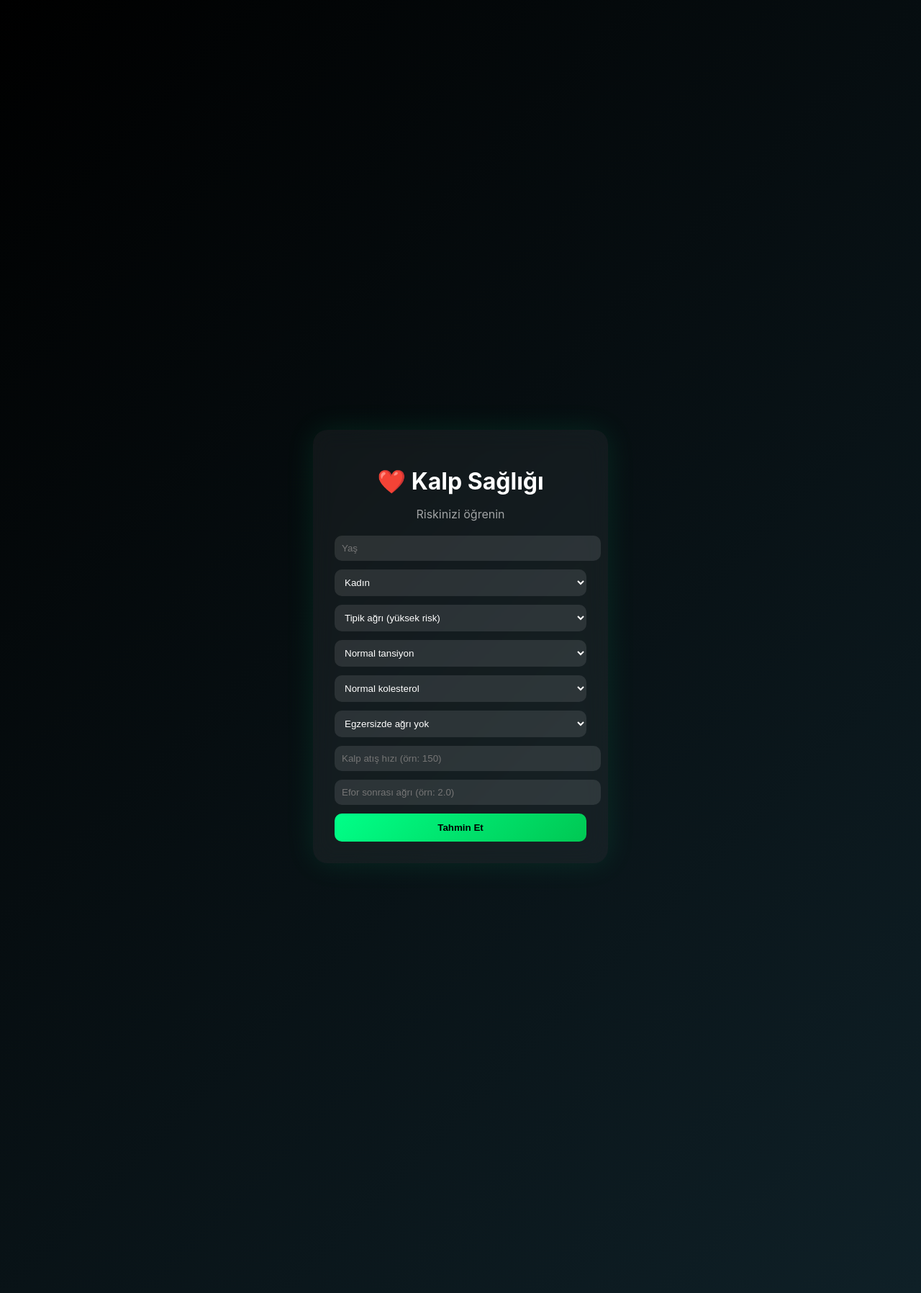
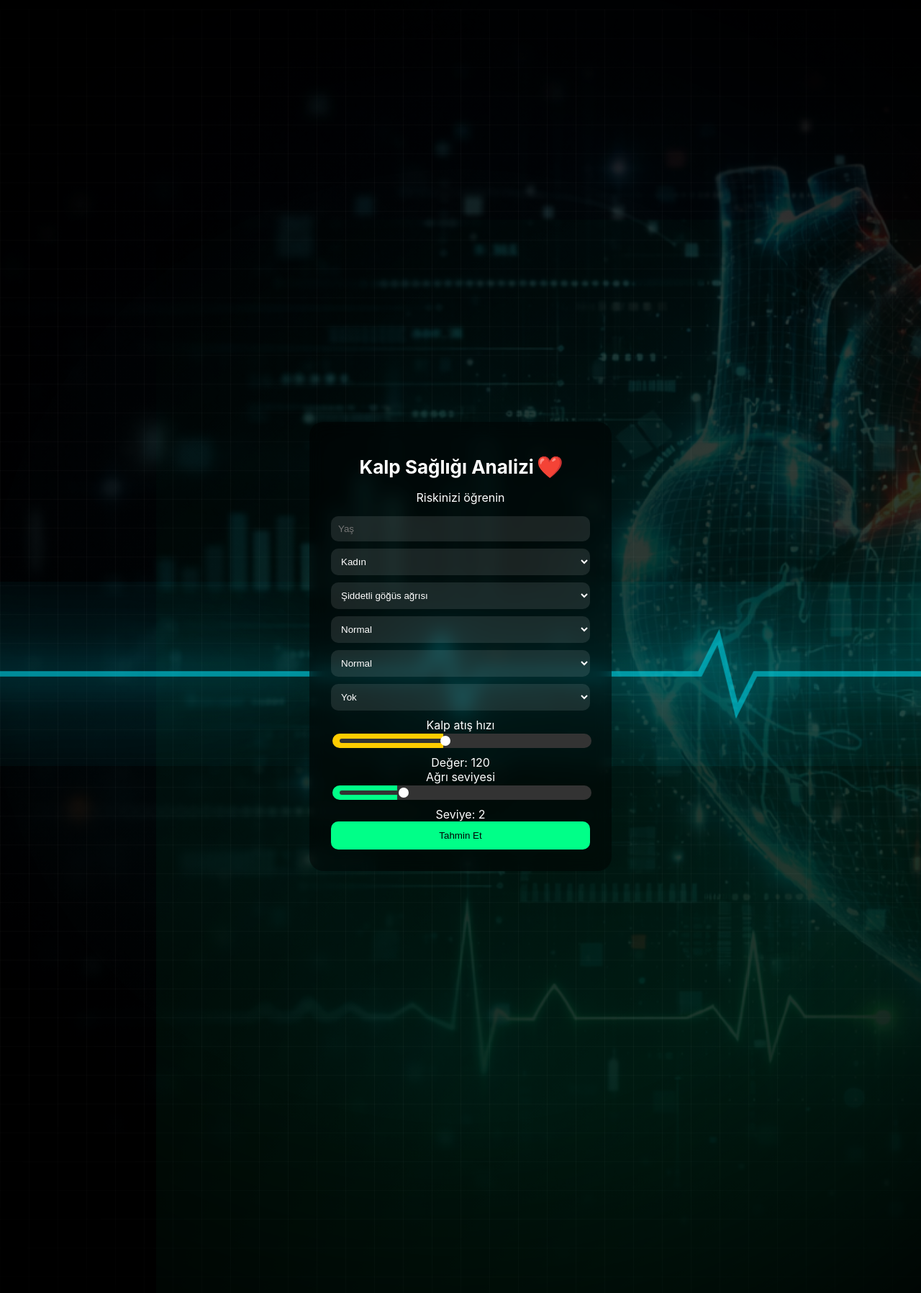
Before and after one commit to kerimcaliskan206/kalp-ai-app, a Flask app: page / in a window 1280 px wide. Shown: the whole page at 72% size. Run offline with Flask 3, Linux system fonts and the light colour scheme; parts of the project's set-up code (start-up, migrations or seed data) failed here and were passed over.

Commit message:
final fix ekg + ui

```diff
--- a/static/style.css
+++ b/static/style.css
@@ -1,95 +1,176 @@
 body {
 margin: 0;
-    padding: 0;
-    background: linear-gradient(135deg, #000000, #0f2027);
 font-family: -apple-system, sans-serif;
 color: white;
+overflow-x: hidden;
 }
 
-/* Ortalama */
+* { box-sizing: border-box; }
+
+.bg {
+position: fixed;
+width: 100%;
+height: 100%;
+z-index: 0;
+background:
+linear-gradient(rgba(0,0,0,0.75), rgba(0,0,0,0.9)),
+url("/static/bg.jpg");
+background-size: cover;
+}
+
+.grid {
+position: absolute;
+width: 100%;
+height: 100%;
+background-image:
+linear-gradient(rgba(255,255,255,0.03) 1px, transparent 1px),
+linear-gradient(90deg, rgba(255,255,255,0.03) 1px, transparent 1px);
+background-size: 40px 40px;
+animation: gridMove 20s linear infinite;
+}
+
+@keyframes gridMove {
+to { transform: translateY(40px); }
+}
+
+.aurora {
+position: absolute;
+width: 200%;
+height: 200%;
+background: radial-gradient(circle, rgba(0,255,150,0.15), transparent);
+animation: auroraMove 12s infinite alternate;
+}
+
+@keyframes auroraMove {
+to { transform: translate(10%,10%); }
+}
+
+.vignette {
+position: absolute;
+width: 100%;
+height: 100%;
+background: radial-gradient(circle, transparent 60%, rgba(0,0,0,0.8));
+}
+
+/* 🔥 EKG */
+.ekg {
+position: absolute;
+top: 45%;
+width: 100%;
+opacity: 0.6;
+transform: translateZ(0);
+}
+
+.ekg-track {
+display: flex;
+width: 200%;
+animation: ekgFlow 2.5s linear infinite;
+will-change: transform;
+}
+
+.ekg svg {
+width: 50%;
+}
+
+.ekg-line {
+fill: none;
+stroke: #00eaff;
+stroke-width: 3;
+filter:
+drop-shadow(0 0 10px #00eaff)
+drop-shadow(0 0 25px #00eaff)
+drop-shadow(0 0 50px #00eaff);
+}
+
+@keyframes ekgFlow {
+to { transform: translateX(-50%); }
+}
+
 .container {
 display: flex;
 justify-content: center;
 align-items: center;
-    height: 100vh;
+min-height: 100vh;
+padding: 20px;
 }
 
-/* Kart */
 .card {
-    background: rgba(255,255,255,0.05);
+background: rgba(0,0,0,0.45);
+backdrop-filter: blur(12px);
 padding: 30px;
 border-radius: 20px;
-    width: 350px;
-    backdrop-filter: blur(15px);
-    box-shadow: 0 0 40px rgba(0,255,150,0.1);
+max-width: 420px;
+width: 100%;
+margin: auto;
 text-align: center;
-
-    animation: fadeIn 0.8s ease;
 }
 
-/* Başlık */
-h1 {
-    margin-bottom: 5px;
+.title { font-size: 26px; }
+
+.heart {
+display: inline-block;
+animation: beat 1s infinite;
 }
 
-p {
-    opacity: 0.6;
-    margin-bottom: 20px;
+@keyframes beat {
+50% { transform: scale(1.2); }
 }
 
-/* Input */
 input, select {
 width: 100%;
 padding: 10px;
-    margin-bottom: 12px;
+margin-bottom: 10px;
 border-radius: 10px;
 border: none;
 background: rgba(255,255,255,0.1);
 color: white;
 }
 
-/* Buton */
+input[type="range"] {
+height: 6px;
+background: #333;
+}
+
 button {
 width: 100%;
 padding: 12px;
 border-radius: 10px;
 border: none;
-    background: linear-gradient(135deg, #00ff88, #00c853);
-    font-weight: bold;
-    color: black;
+background: #00ff88;
 cursor: pointer;
-    transition: 0.3s;
 }
 
-button:hover {
-    transform: scale(1.05);
-}
-
-/* Sonuç */
-.result {
-    margin-top: 20px;
-    font-size: 22px;
-}
-
-/* Progress */
 .progress {
+margin-top: 15px;
 background: rgba(255,255,255,0.1);
 border-radius: 10px;
-    overflow: hidden;
-    margin-top: 15px;
 }
 
 .progress-bar {
 height: 10px;
+background: linear-gradient(90deg,#00ff88,#ffcc00,#ff4d4d);
+}
+/* 🔥 SLIDER RESET (EN KRİTİK) */
+input[type="range"] {
+    -webkit-appearance: none;
+    appearance: none;
+    background: transparent; /* 🔥 BU ŞART */
 }
 
-/* Risk renkleri */
-.progress-bar.low { background: #00ff88; }
-.progress-bar.mid { background: #ffcc00; }
-.progress-bar.high { background: #ff4d4d; }
+/* track */
+input[type="range"]::-webkit-slider-runnable-track {
+    height: 6px;
+    background: #333;
+    border-radius: 5px;
+}
 
-/* Animasyon */
-@keyframes fadeIn {
-    from { opacity: 0; transform: translateY(20px); }
-    to { opacity: 1; transform: translateY(0); }
+/* thumb */
+input[type="range"]::-webkit-slider-thumb {
+    -webkit-appearance: none;
+    width: 14px;
+    height: 14px;
+    background: white;
+    border-radius: 50%;
+    cursor: pointer;
+    margin-top: -4px;
 }
--- a/templates/index.html
+++ b/templates/index.html
@@ -8,10 +8,40 @@
 
 <body>
 
+<!-- ARKA PLAN -->
+<div class="bg">
+    <div class="grid"></div>
+    <div class="aurora"></div>
+    <div class="vignette"></div>
+
+    <!-- EKG -->
+    <div class="ekg">
+        <div class="ekg-track">
+
+            <!-- 1. SVG -->
+            <svg class="ekgSvg" viewBox="0 0 500 100">
+                <polyline class="ekg-line"
+                points="0,50 40,50 50,20 60,80 70,50 120,50 150,50 160,20 170,80 180,50 500,50"/>
+            </svg>
+
+            <!-- 2. SVG (OFFSET ile kopma yok) -->
+            <svg class="ekgSvg" viewBox="0 0 500 100">
+                <polyline class="ekg-line"
+                points="0,50 0,50 0,50 0,50 40,50 50,20 60,80 70,50 120,50 150,50 160,20 170,80 180,50 500,50"/>
+            </svg>
+
+        </div>
+    </div>
+</div>
+
+<!-- CONTENT -->
 <div class="container">
 <div class="card">
 
-        <h1>❤️ Kalp Sağlığı</h1>
+<h1 class="title">
+Kalp Sağlığı Analizi <span class="heart">❤️</span>
+</h1>
+
 <p>Riskinizi öğrenin</p>
 
 <form method="POST">
@@ -24,73 +54,126 @@
 </select>
 
 <select name="cp">
-                <option value="1">Tipik ağrı (yüksek risk)</option>
+<option value="1">Şiddetli göğüs ağrısı</option>
 <option value="2">Orta</option>
 <option value="3">Hafif</option>
-                <option value="4">Ağrı yok</option>
+<option value="4">Yok</option>
 </select>
 
 <select name="trestbps">
-                <option value="120">Normal tansiyon</option>
-                <option value="150">Yüksek tansiyon</option>
+<option value="120">Normal</option>
+<option value="150">Yüksek</option>
 </select>
 
 <select name="chol">
-                <option value="200">Normal kolesterol</option>
-                <option value="260">Yüksek kolesterol</option>
+<option value="200">Normal</option>
+<option value="260">Yüksek</option>
 </select>
 
 <select name="exang">
-                <option value="0">Egzersizde ağrı yok</option>
-                <option value="1">Egzersizde ağrı var</option>
+<option value="0">Yok</option>
+<option value="1">Var</option>
 </select>
 
-            <input type="number" name="thalach" placeholder="Kalp atış hızı (örn: 150)" required>
+<!-- SLIDER 1 -->
+<div class="field">
+<label>Kalp atış hızı</label>
 
-            <input type="number" step="0.1" name="oldpeak" placeholder="Efor sonrası ağrı (örn: 2.0)" required>
+<input type="range"
+id="thalach"
+name="thalach"
+min="60"
+max="200"
+value="120"
+oninput="updateHR(this); updateEKG(this.value)">
+
+<div class="value">
+Değer: <span id="hrVal">120</span>
+</div>
+</div>
+
+<!-- SLIDER 2 -->
+<div class="field">
+<label>Ağrı seviyesi</label>
+
+<input type="range"
+id="pain"
+name="oldpeak"
+min="1"
+max="5"
+value="2"
+oninput="updatePain(this)">
+
+<div class="value">
+Seviye: <span id="painVal">2</span>
+</div>
+</div>
 
 <button type="submit">Tahmin Et</button>
 
 </form>
 
 {% if risk %}
-            <div class="result">
-                Risk: %{{ risk }}
+<div class="result">Risk: %{{ risk }}</div>
+<div class="progress">
+<div class="progress-bar" style="width: {{ risk }}%;"></div>
 </div>
-
-            <div class="progress">
-                <div class="progress-bar
-                {% if risk < 30 %}low
-                {% elif risk < 70 %}mid
-                {% else %}high
-                {% endif %}
-                " style="width: {{ risk }}%;"></div>
-            </div>
-
-            {% if risk < 30 %}
-                <p style="color:#00ff88;">Genel durum iyi 👍</p>
-            {% elif risk < 70 %}
-                <p style="color:#ffcc00;">Dikkat etmelisin ⚠️</p>
-            {% else %}
-                <p style="color:#ff4d4d;">Risk yüksek 🚨</p>
-            {% endif %}
-
-            <!-- 🔥 YENİ EKLEDİĞİMİZ KISIM -->
-            {% if yorumlar %}
-                <div style="margin-top:20px;">
-                    <h3>Neden bu sonuç?</h3>
-                    <ul style="text-align:left;">
-                        {% for y in yorumlar %}
-                            <li>{{ y }}</li>
-                        {% endfor %}
-                    </ul>
-                </div>
-            {% endif %}
-
 {% endif %}
 
 </div>
 </div>
 
+<!-- JS -->
+<script>
+
+function updateHR(slider){
+let v = slider.value;
+document.getElementById("hrVal").innerText = v;
+
+let percent = (v - slider.min) / (slider.max - slider.min) * 100;
+let color = v < 100 ? "#00ff88" : v < 140 ? "#ffcc00" : "#ff4d4d";
+
+slider.style.background = `linear-gradient(to right,${color} 0%,${color} ${percent}%,#333 ${percent}%,#333 100%)`;
+}
+
+function updatePain(slider){
+let v = slider.value;
+document.getElementById("painVal").innerText = v;
+
+let percent = (v - slider.min) / (slider.max - slider.min) * 100;
+let color = v <= 2 ? "#00ff88" : v == 3 ? "#ffcc00" : "#ff4d4d";
+
+slider.style.background = `linear-gradient(to right,${color} 0%,${color} ${percent}%,#333 ${percent}%,#333 100%)`;
+}
+
+function updateEKG(val){
+const track = document.querySelector(".ekg-track");
+const svgs = document.querySelectorAll(".ekgSvg");
+
+let speed = val > 170 ? 1.2 : val > 140 ? 1.8 : val > 110 ? 2.5 : 3.5;
+track.style.animationDuration = speed + "s";
+
+let wave =
+val > 170 ? "0,50 30,50 40,25 50,75 60,50 80,50 100,50 110,25 120,75 130,50 150,50 160,25 170,75 180,50 500,50" :
+val > 140 ? "0,50 40,50 50,20 60,80 70,50 110,50 140,50 150,20 160,80 170,50 500,50" :
+"0,50 50,50 60,30 70,70 80,50 150,50 200,50 210,30 220,70 230,50 500,50";
+
+svgs.forEach(svg => {
+svg.querySelector("polyline").setAttribute("points", wave);
+});
+}
+
+/* 🔥 GARANTİ BAŞLATMA */
+document.addEventListener("DOMContentLoaded", function(){
+const hr = document.getElementById("thalach");
+const pain = document.getElementById("pain");
+
+updateHR(hr);
+updatePain(pain);
+updateEKG(hr.value);
+});
+
+</script>
+
 </body>
 </html>
```
Also changed, not shown: assets/style.css (+113 -42 lines), flask_test.py (+78 -14 lines), static/bg.jpg (added). Lines whose indentation alone changed are shown as unchanged.
